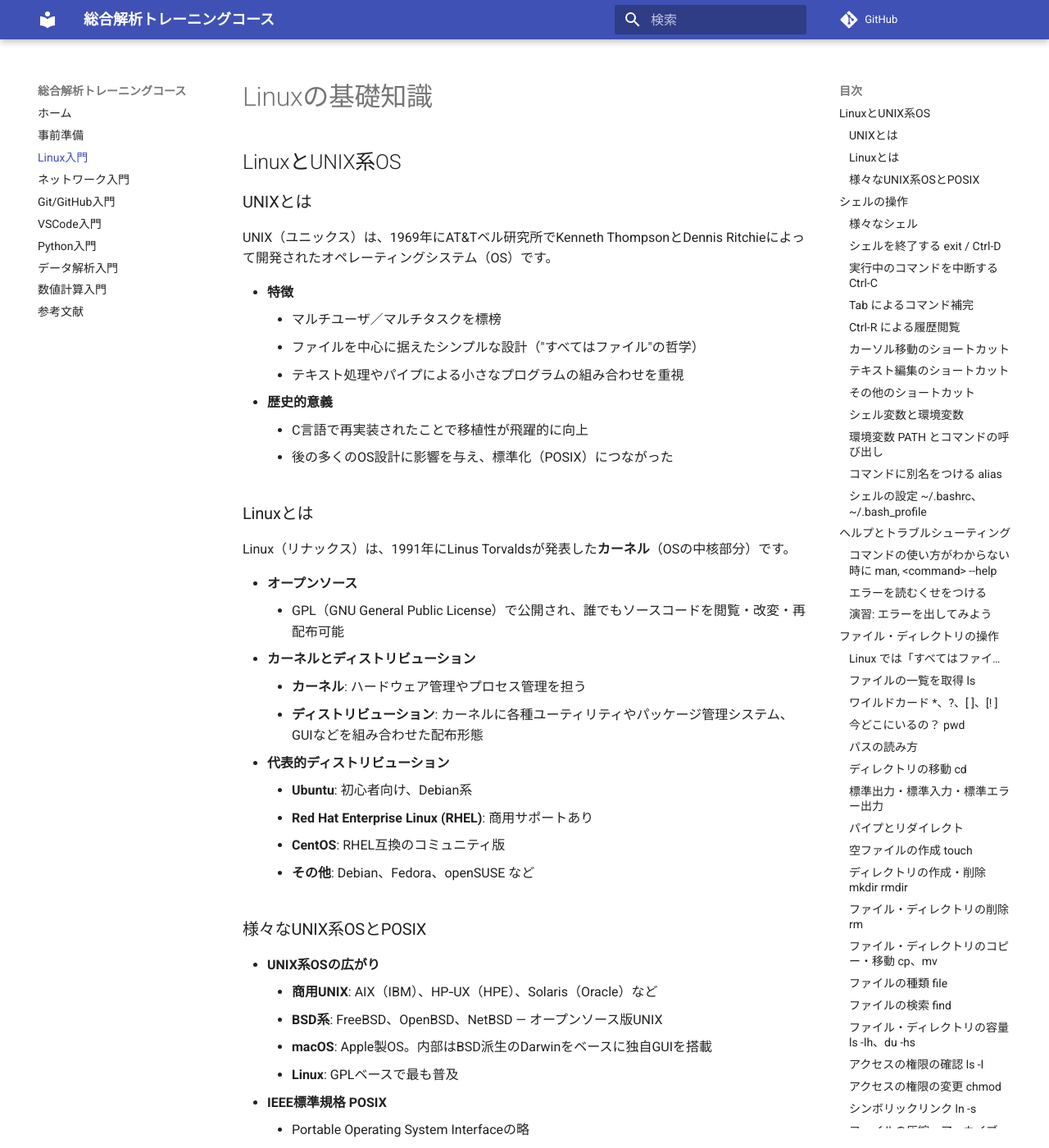
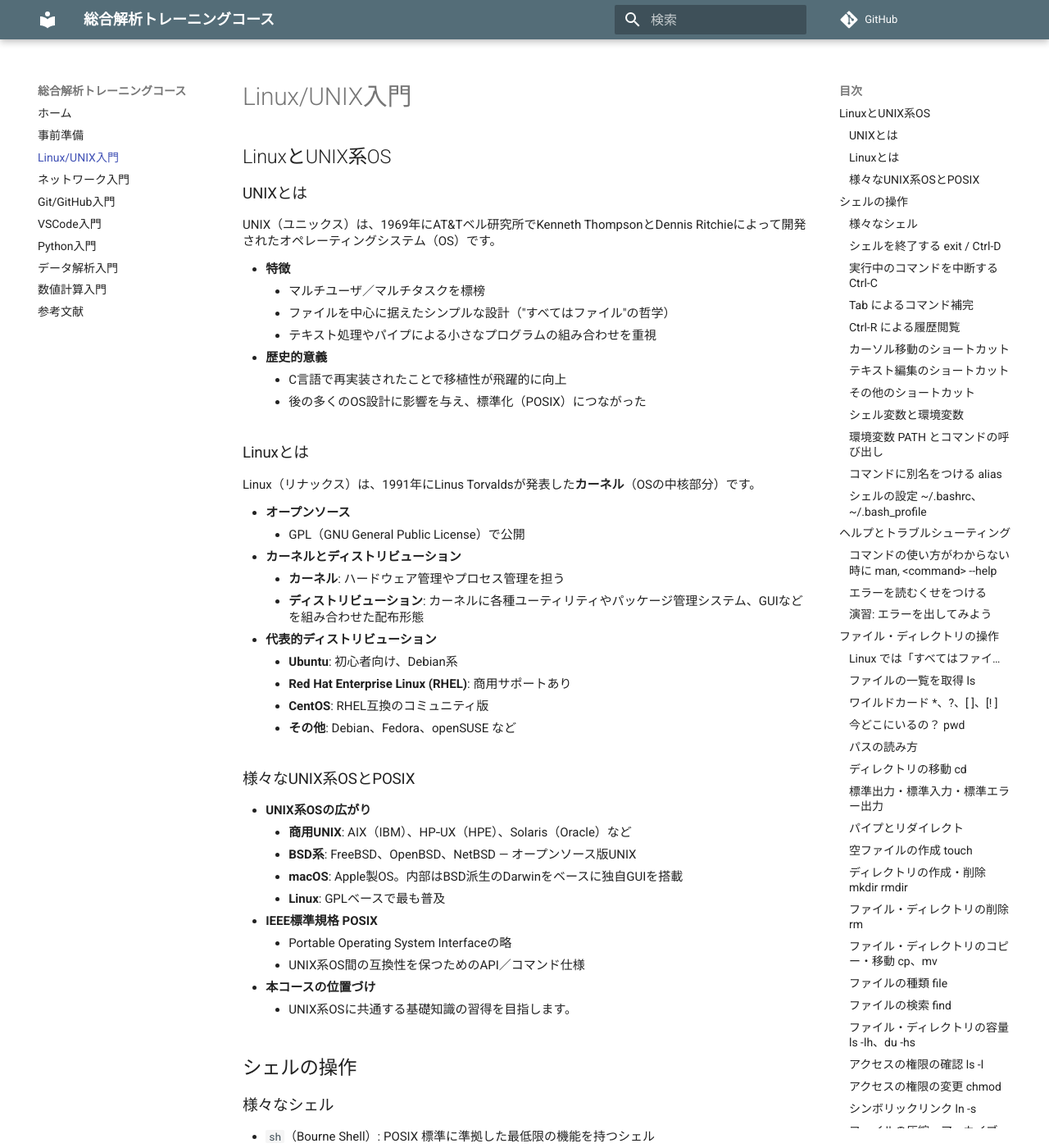
Before and after one commit to is-isee/training_course, an MkDocs documentation site: the page built from docs/linux_unix.md, in a window 1280 px wide and 1400 px high. Shown: the whole window at 82% size. Built offline with MkDocs 1.6.1 and Material for MkDocs 9.7.7, drawn with Linux system fonts in a browser that asks for light colours; comment, search, counter and statistics services are not loaded; some of the changed text lies outside the part shown.

Commit message:
minor fix

```diff
--- a/docs/linux_usage.md
+++ b/docs/linux_unix.md
@@ -1,4 +1,4 @@
-# Linuxの基礎知識
+# Linux/UNIX入門
 
 ## LinuxとUNIX系OS
 
@@ -19,7 +19,7 @@ UNIX（ユニックス）は、1969年にAT&Tベル研究所でKenneth Thompson
 Linux（リナックス）は、1991年にLinus Torvaldsが発表した**カーネル**（OSの中核部分）です。
 
 - **オープンソース**
-  - GPL（GNU General Public License）で公開され、誰でもソースコードを閲覧・改変・再配布可能
+  - GPL（GNU General Public License）で公開
 - **カーネルとディストリビューション**
   - **カーネル**: ハードウェア管理やプロセス管理を担う
   - **ディストリビューション**: カーネルに各種ユーティリティやパッケージ管理システム、GUIなどを組み合わせた配布形態
@@ -40,7 +40,7 @@ Linux（リナックス）は、1991年にLinus Torvaldsが発表した**カー
   - Portable Operating System Interfaceの略
   - UNIX系OS間の互換性を保つためのAPI／コマンド仕様
 - **本コースの位置づけ**
-  - 「Linux入門」という名称ですが、UNIX系OS全体の基礎知識習得を目指します。
+  - UNIX系OSに共通する基礎知識の習得を目指します。
 
 ## シェルの操作
 
--- /dev/null
+++ b/docs/stylesheets/extra.css
@@ -0,0 +1,8 @@
+.md-typeset {
+  font-size: 0.75rem;
+  line-height: 1.3;
+}
+
+/* .md-grid {
+  max-width: 1080px;
+} */
--- a/mkdocs.yml
+++ b/mkdocs.yml
@@ -3,7 +3,7 @@ site_name: 総合解析トレーニングコース
 nav:
   - ホーム: index.md
   - 事前準備: setup.md
-  - Linux入門: linux_usage.md
+  - Linux/UNIX入門: linux_unix.md
   - ネットワーク入門: network.md
   - Git/GitHub入門: git_github.md
   - VSCode入門: vscode.md
@@ -13,16 +13,21 @@ nav:
   - 参考文献: references.md
 
 theme:
-  # name: 'readthedocs'
+  # name: readthedocs
   name: material
   language: ja
   features:
     - header.autohide
+    # - toc.integrate
+  palette:
+    primary: blue grey
 
 copyright: Copyright &copy; 2025 Division for Integrated Studies, Institute for Space-Earth Environmental Research, Nagoya UNIVERSITY.
 repo_url: https://github.com/is-isee/training_course
 
 markdown_extensions:
+  - toc:
+      toc_depth: 3
   - mdx_truly_sane_lists:
       nested_indent: 2
   - pymdownx.arithmatex:
@@ -39,4 +44,5 @@ extra_javascript:
   - https://unpkg.com/katex@0/dist/contrib/auto-render.min.js
 
 extra_css:
+  - stylesheets/extra.css
   - https://unpkg.com/katex@0/dist/katex.min.css
```
Also changed, not shown: other parts of docs/linux_unix.md (+1 -1 lines), docs/setup.md (+13 -3 lines).
